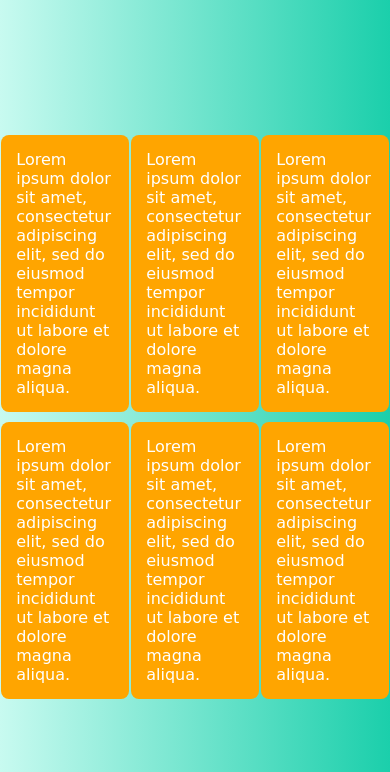
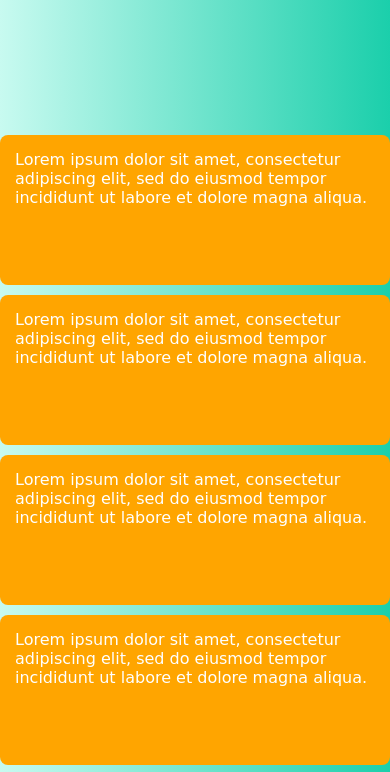
Before and after one commit to AleksMedovnik/HighTechSkills, a plain HTML site: page index.html in a window 390 px wide. Shown: the part 54-826 px from the top of the page. Drawn offline with Linux system fonts and the light colour scheme; a web font is replaced by a local one.

Commit message:
Update style.css

```diff
--- a/style.css
+++ b/style.css
@@ -32,12 +32,14 @@ header h1 img{
 }
 .visible, .pre-1{
 	display: flex;
+	flex-flow: row wrap;
 	justify-content: space-around;
 	font-family: 'Kufam', cursive;
 	opacity: 1;
 }
 
 .elem > div, .pre-1 > div{
+	box-sizing: border-box;
 	width: 25%;
 	min-height: 150px;
 	margin-bottom: 10px;
@@ -525,5 +527,11 @@ header h1 img{
 		left: 0;
 		width: 100%;
 	}
+	.visible, .pre-1{
+		flex-flow: column wrap;
+		justify-content: flex-start;
+	}
+	.elem > div, .pre-1 > div{
+		width: 100%;
 
-}
+	}
```
